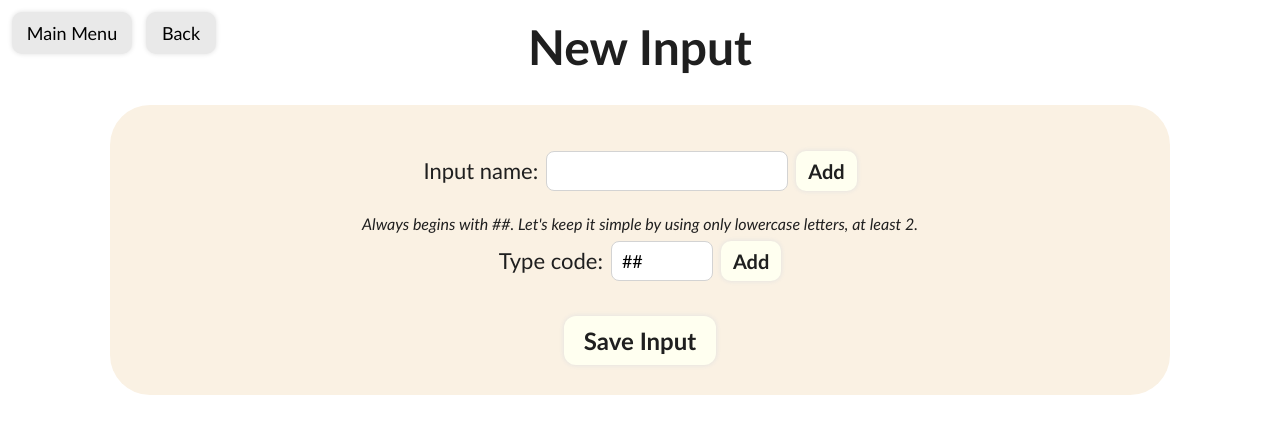
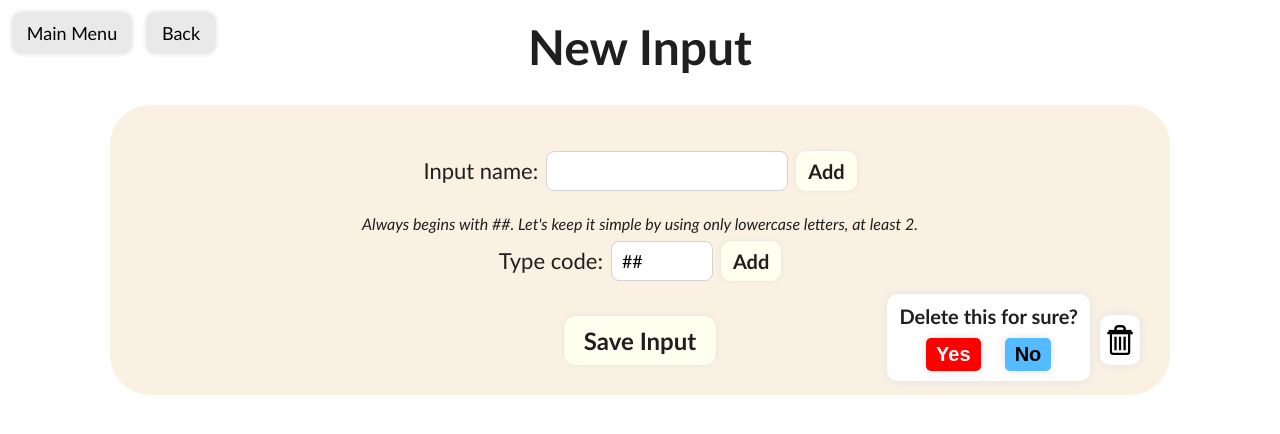
Before and after one commit to shakey0/cover-letter-helper, a Flask app: page /add_input in a window 1280 px wide. Shown: the top 434 px of the page. Run offline with Flask 3, Linux system fonts and the light colour scheme.

Commit message:
Delete btn+box styles done

```diff
--- a/static/stylesheets/stylesheet.css
+++ b/static/stylesheets/stylesheet.css
@@ -271,3 +271,71 @@ body {
     font-style: italic;
     cursor: pointer;
 }
+
+.delete-input {
+    position: absolute;
+    height: 30px;
+    width: 30px;
+    bottom: 0px;
+    right: 0px;
+    padding: 10px 5px;
+    background-color: white;
+    border: none;
+    border-radius: 10px;
+    box-shadow: 0 0 10px 0 #e0e0e0;
+    cursor: pointer;
+    transition: box-shadow 0.3s ease-in-out, transform 0.3s ease-in-out;
+}
+
+.delete-input:hover {
+    box-shadow: 0 0 15px 0 #c1c1c1;
+    transform: scale(1.05);
+}
+
+.delete-input-box {
+    position: absolute;
+    bottom: -16px;
+    right: 50px;
+    background-color: rgb(255, 255, 255);
+    box-shadow: 0 0 10px 0 #e0e0e0;
+    border-radius: 10px;
+}
+
+.delete-input-box p {
+    font-size: 20px;
+    font-weight: bold;
+    margin: 10px 12px;
+    margin-bottom: 0;
+}
+
+.delete-input-box button {
+    font-size: 20px;
+    font-weight: bold;
+    margin: 10px;
+    padding: 5px 10px;
+    border: none;
+    box-shadow: 0 0 10px 0 #e0e0e0;
+    border-radius: 5px;
+    cursor: pointer;
+    transition: box-shadow 0.3s ease-in-out, transform 0.3s ease-in-out;
+}
+
+#delete-input-yes {
+    background-color: #ff0000;
+    color: white;
+}
+
+#delete-input-yes:hover {
+    box-shadow: 0 0 15px 0 #c1c1c1;
+    transform: scale(1.05);
+}
+
+#delete-input-no {
+    background-color: #55bbff;
+    color: black;
+}
+
+#delete-input-no:hover {
+    box-shadow: 0 0 15px 0 #c1c1c1;
+    transform: scale(1.05);
+}
--- a/templates/add_input.html
+++ b/templates/add_input.html
@@ -48,6 +48,12 @@
                         </div>
                         <input class="save-input-btn" id="save-input-btn" type="submit" value="Save Input" />
                     </form>
+                    <img class="delete-input" id="delete-input" src="{{ url_for('static', filename='images/bin.png') }}">
+                    <div class="delete-input-box" id="delete-input-box">
+                        <p>Delete this for sure?</p>
+                        <button id="delete-input-yes" onclick="deleteInput()">Yes</button>
+                        <button id="delete-input-no" onclick="cancelDeleteInput()">No</button>
+                    </div>
                 </div>
             </div>
         </div>
```
Also changed, not shown: static/images/bin.png (added).
